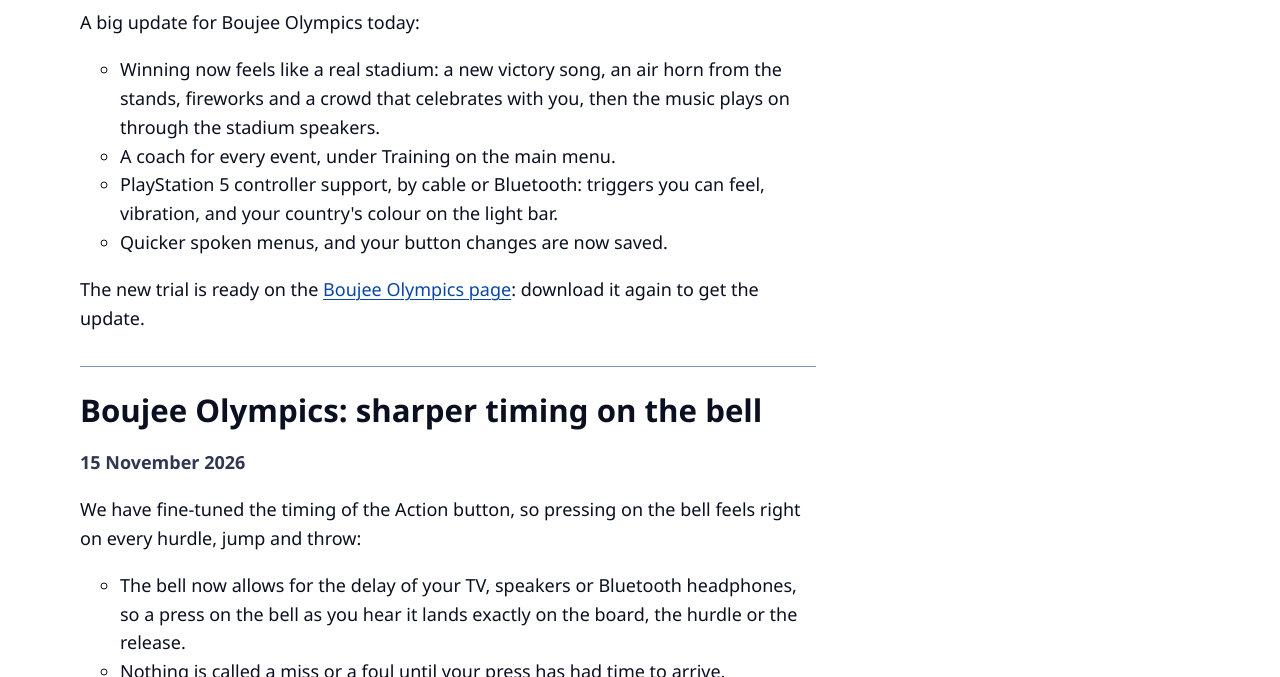
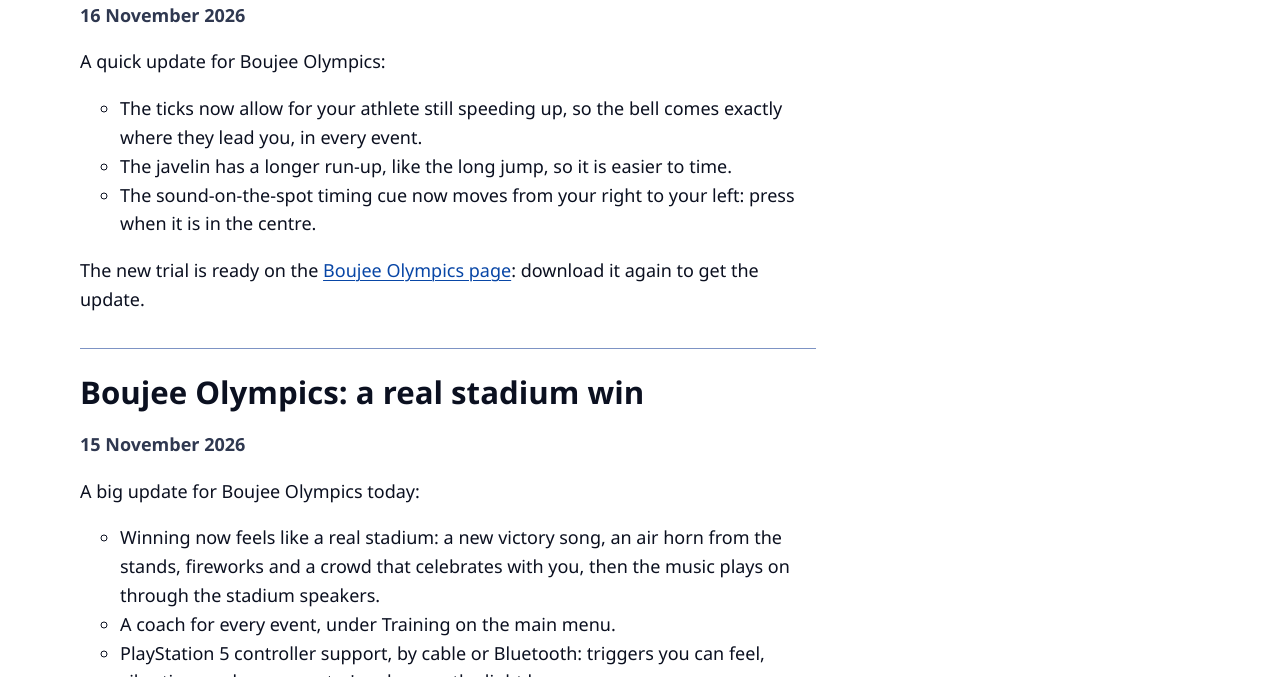
Before and after one commit to pdexinthelab/playtoenjoytitans, a plain HTML site: page news.html in a window 1280 px wide. Shown: the part 423-1100 px from the top of the page. Drawn offline with Linux system fonts and the light colour scheme.

Commit message:
News: Boujee Olympics steadier timing in every event
Co-Authored-By: Claude Opus 5.5 <noreply@anthropic.com>

```diff
--- a/news.html
+++ b/news.html
@@ -51,6 +51,19 @@
     <p class="lead">Updates on our games, newest first.</p>
     <!-- To add news: copy one <li> block, put it at the TOP of the list, and change the date (in both places), heading and text. -->
     <ul class="news-list">
+      <li>
+        <article>
+          <h2>Boujee Olympics: steadier timing in every event</h2>
+          <p><time datetime="2026-11-16">16 November 2026</time></p>
+          <p>A quick update for Boujee Olympics:</p>
+          <ul>
+            <li>The ticks now allow for your athlete still speeding up, so the bell comes exactly where they lead you, in every event.</li>
+            <li>The javelin has a longer run-up, like the long jump, so it is easier to time.</li>
+            <li>The sound-on-the-spot timing cue now moves from your right to your left: press when it is in the centre.</li>
+          </ul>
+          <p>The new trial is ready on the <a href="boujee-olympics.html">Boujee Olympics page</a>: download it again to get the update.</p>
+        </article>
+      </li>
       <li>
         <article>
           <h2>Boujee Olympics: a real stadium win</h2>
```
